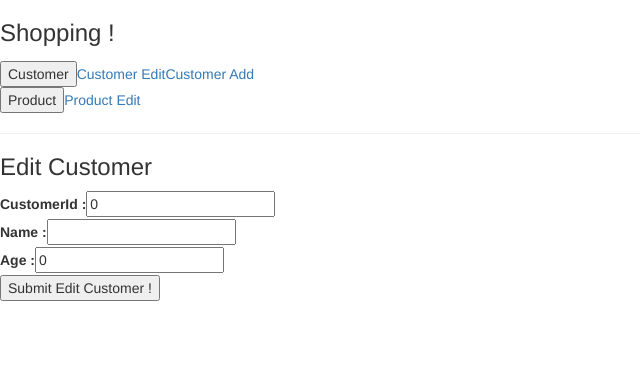
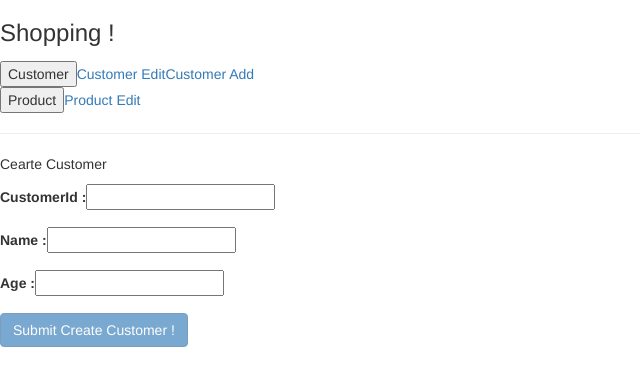
Before and after one commit to suphattra2539/CustomerTest, an Angular app: page /customer-edit in a window 1280 px wide. Shown: the top 386 px of the page, without its empty margins (0-640 px from the left). Built offline with nearby package versions, Linux system fonts and the light colour scheme.

Commit message:
first commit

```diff
--- a/angular.json
+++ b/angular.json
@@ -120,6 +120,10 @@
           }
         }
       }
-    }},
-  "defaultProject": "Cus"
+    }
+  },
+  "defaultProject": "Cus",
+  "cli": {
+    "analytics": false
+  }
 }
--- a/package.json
+++ b/package.json
@@ -24,6 +24,7 @@
     "bootstrap": "^3.4.1",
     "http-client": "^4.3.1",
     "node-angular-http-client": "^1.1.7",
+    "node-modules": "^1.0.1",
     "rxjs": "~6.5.4",
     "tslib": "^1.10.0",
     "zone.js": "~0.10.2"
--- a/src/app/app.component.html
+++ b/src/app/app.component.html
@@ -6,8 +6,9 @@
             </label>
             <br>
             <button routerLink="customer">Customer</button>
-            <a routerLink="customer-edit" [queryParams]="{ id: '15'}" >Customer Edit</a>
-            <a routerLink="customer-edit" [queryParams]="{ id: '0'}" >Customer Add</a>
+            <!-- <a routerLink="customer-edit" [queryParams]="{ id: '15'}" >Customer Edit</a> -->
+            <a routerLink="customer-edit" >Customer Edit</a>
+            <a routerLink="customer-edit"  >Customer Add</a>
             <br>
             <button routerLink="product">Product</button>
             <a routerLink="product-edit">Product Edit</a>
--- a/src/app/app.module.ts
+++ b/src/app/app.module.ts
@@ -9,7 +9,7 @@ import { AppService } from './app.service';
 import { AppRoutingModule } from './app-routing.module';
 import { FormsModule } from '@angular/forms';
 import { CustomerEditComponent } from './customer/customer-edit/customer-edit.component';
-import { ProductEditComponent } from './product/product-edit/product-edit.component'
+import { ProductEditComponent } from './product/product-edit/product-edit.component';
 @NgModule({
   declarations: [
     AppComponent,
--- a/src/app/app.service.ts
+++ b/src/app/app.service.ts
@@ -1,5 +1,8 @@
 import { CustomerComponent } from './customer/customer.component';
 import { ProductComponent } from './product/product.component';
+
+import { CustomerEditComponent } from './customer/customer-edit/customer-edit.component';
+import { ProductEditComponent } from './product/product-edit/product-edit.component';
 import { Injectable } from '@angular/core';
 import { of } from 'rxjs';
 
@@ -24,6 +27,8 @@ export class AppService {
     { ProductId: 3, Name: 'ffff', Price: 27 },
     { ProductId: 4, Name: 'ssss', Price: 27 }
     ];
+
+    customerIdEdit: number;
 
     addCustomer(CustomerId: number, Name: string, Age: number) {
         this.customers.push({ CustomerId: CustomerId, Name: Name, Age: Age });
@@ -51,9 +56,12 @@ export class AppService {
         ])
     }
 
-    getCustomerEdit(customerId: number) {
-        let customer = this.customers.filter(custObj => custObj.CustomerId === customerId);
-        return of(customer[0]);
+    getCustomerEdit(customerId: any) {
+        //let customer = this.customers.filter(custObj => custObj.CustomerId === customerId);
+        //return of(customer[0]);
+
+        this.customerIdEdit = customerId;
+        //console.log(" m        "+this.customerIdEdit);
         // this.customerEditID.CustomerId = customerVM.CustomerId;
         // this.customerEditID.Name = customerVM.Name;
         // this.customerEditID.Age = customerVM.Age;
--- a/src/app/customer/customer-edit/customer-edit.component.html
+++ b/src/app/customer/customer-edit/customer-edit.component.html
@@ -1,19 +1,46 @@
-<h3>{{isAddMode ? 'Add' : 'Edit'}}  Customer</h3>
 
-  <div  class="col-xs-20">
+
+  <div *ngIf="editCustomer2.CustomerId === null"  class="col-xs-20">
+      <p>Update Customer</p>
         <div >
             <div >
                 <label>CustomerId :</label>
-                <input type="number" [(ngModel)]="editCustomer.CustomerId" ><br>
+                <input type="number" [(ngModel)]="customerId.CustomerId" ><br>
             </div>
             <div >
                 <label>Name :</label>
-                <input type="text" [(ngModel)]="editCustomer.Name"><br>
+                <input type="text" [(ngModel)]="customerId.Name"><br>
             </div>
             <div >
                 <label>Age :</label>
-                <input type="number" [(ngModel)]="editCustomer.Age"><br>
+                <input type="number" [(ngModel)]="customerId.Age"><br>
             </div>
         </div>
         <button (click)="onEditCustomet()" [routerLink]="'/customer'" >Submit Edit Customer !</button>
+
 </div>
+<div *ngIf="editCustomer2.CustomerId !== null">
+    <p>Cearte Customer</p>
+    <form (ngSubmit)="onClickSubmit(f)" #f="ngForm">
+        <div class="user-data" ngModelGroup="userData" #userData="ngModelGroup">
+            <div class="form-group">
+                <label>CustomerId :</label>
+                <input type="number" id="CustomerId" class="from-control" ngModel name="CustomerId"
+                    required><br>
+            </div>
+            <div class="form-group">
+                <label>Name :</label>
+                <input type="text" id="Name" class="from-control" ngModel name="Name" required><br>
+
+            </div>
+            <div class="form-group">
+                <label>Age :</label>
+                <input type="number" id="Age" class="from-control" ngModel name="Age" required><br>
+            </div>
+        </div>
+        <button class="btn btn-primary" type="submit" [disabled]="!f.valid" routerLink="/customer">
+            Submit Create Customer !
+        </button>
+
+    </form>
+</div>
--- a/src/app/customer/customer-edit/customer-edit.component.ts
+++ b/src/app/customer/customer-edit/customer-edit.component.ts
@@ -1,10 +1,10 @@
-import { Component, OnInit, ViewChild } from '@angular/core';
+import { Component, OnInit, ViewChild, Injectable } from '@angular/core';
 
 import { NgForm } from '@angular/forms';
 import { AppService } from 'src/app/app.service';
 import { ActivatedRoute } from '@angular/router';
 
-
+@Injectable()
 @Component({
   selector: 'app-customer-edit',
   templateUrl: './customer-edit.component.html',
@@ -14,16 +14,21 @@ import { ActivatedRoute } from '@angular/router';
 export class CustomerEditComponent implements OnInit {
 
   @ViewChild('f', { static: false }) signupForm: NgForm;
-  editCustomer = {
+  editCustomer2 = {
     CustomerId: 0,
     Name: '',
+    Age: 0
+  };
+  createCustomer = {
+    CustomerId :0,
+    Name : '' ,
     Age: 0
   };
 
   customerSet: { CustomerId: number, Name: string, Age: number }[] = [];
 
   public isAddMode : boolean = false;
-  public customerId : number;
+  public customerId : any;
 
   constructor(private appService: AppService,
     private activeRoute: ActivatedRoute) {
@@ -31,40 +36,58 @@ export class CustomerEditComponent implements OnInit {
     //   console.log(data);
     // })
 
-    this.activeRoute.queryParams.subscribe((data) => {
-      this.isAddMode = data == null || data.id == 0;
-      this.customerId = +data.id;
-    });
+    //this.activeRoute.queryParams.subscribe((data) => {
+      //this.isAddMode = data == null || data.id == 0;
+     // this.customerId = +data.id;
+    //});
 
   }
 
   ngOnInit() {
-    this.appService.getCustomerEdit(this.customerId).subscribe((data) =>{
-      console.log(data);
-    });
+    //this.customerId = this.appService.customerIdEdit;
+    //console.log("data : "+this.appService.customerIdEdit);
+    //subscribe((data) =>{
+    //    console.log("data : "+data);
+    //  });
     // this.editCustomer.CustomerId = this.customerGet.CustomerId;
     // this.editCustomer.Name = this.customerGet.Name;
     // this.editCustomer.Age = this.customerGet.Age;
+    alert('1');
+
+  }
+  ngOnInit1(customerID : any){
+    alert('2');
+    this.customerId = {...customerID};
+    this.editCustomer2.CustomerId = this.customerId.CustomerId;
+    this.editCustomer2.Name = this.customerId.Name;
+    this.editCustomer2.Age = this.customerId.Age;
+    console.log(this.editCustomer2.CustomerId + "/" + this.editCustomer2.Name + "/"+ this.editCustomer2.Age);
   }
 
   onEditCustomet() {
     //updateCustomer
     //let d = JSON.stringify(this.customer);
     //console.log(d);
-    let Cusid = this.editCustomer.CustomerId;
-    let Name: string = this.editCustomer.Name;
-    let Age: number = this.editCustomer.Age;
-    alert("Edit Ok");
 
-    this.appService.updateCustomer(Cusid, Name, Age);
-    this.editCustomer.CustomerId = 0;
-    this.editCustomer.Name = '';
-    this.editCustomer.Age = 0;
+    // let Cusid = this.editCustomer.CustomerId;
+    // let Name: string = this.editCustomer.Name;
+    // let Age: number = this.editCustomer.Age;
+    // alert("Edit Ok");
+
+    // this.appService.updateCustomer(Cusid, Name, Age);
+    // this.editCustomer.CustomerId = 0;
+    // this.editCustomer.Name = '';
+    // this.editCustomer.Age = 0;
+
     // this.CreateCusId = false;
   }
 
-  onClickSubmit(form: NgForm) {
-
+  onClickSubmit(form : NgForm){
+    // console.log(this.signupForm);
+    // this.createCustomer.CustomerId =  this.signupForm.value.userData.CustomerId;
+    // this.createCustomer.Name =  this.signupForm.value.userData.Name;
+    // this.createCustomer.Age =  this.signupForm.value.userData.Age;
+    //this.customerConponent.onCearte2(this.createCustomer);
   }
 
 }
--- a/src/app/customer/customer.component.html
+++ b/src/app/customer/customer.component.html
@@ -3,7 +3,7 @@
         <div class="col-xs-12">
             <p>customer works!</p>
             <hr />
-            <button (click)="onClick()">Create Customer</button>
+            <button (click)="onClick()" routerLink="/customer-edit">Create Customer</button>
             <hr>
             <div>
                 <div class="row">
@@ -13,7 +13,7 @@
                             {{ customer.CustomerId }}
                             {{ customer.Name }}
                             {{ customer.Age }}
-                            <button (click)="onEdit(customer)"  >Edit</button>
+                            <button (click)="onEdit(customer)" routerLink="/customer-edit" >Edit</button>
                         </p>
                     </div>
 
--- a/src/app/customer/customer.component.ts
+++ b/src/app/customer/customer.component.ts
@@ -2,12 +2,13 @@ import { Component, OnInit, ViewChild, ElementRef } from '@angular/core';
 import { AppService } from '../app.service';
 
 import { NgForm } from '@angular/forms';
+import { CustomerEditComponent } from './customer-edit/customer-edit.component';
 
 @Component({
   selector: 'app-customer',
   templateUrl: './customer.component.html',
   styleUrls: ['./customer.component.css'],
-  providers: [AppService]
+  providers: [AppService,CustomerEditComponent]
 })
 export class CustomerComponent implements OnInit {
   @ViewChild('f',  { static: false }) signupForm: NgForm;
@@ -28,7 +29,7 @@ export class CustomerComponent implements OnInit {
 
 
   customerSet: {CustomerId:number, Name : string, Age : number}[]=[];
-  constructor(private appService : AppService) { }
+  constructor(private appService : AppService,private customerEditComponent : CustomerEditComponent) { }
    customer: any [];
 
   customerVM:any;
@@ -37,6 +38,7 @@ export class CustomerComponent implements OnInit {
     this.customer = this.appService.customers;
   }
   onClick(){
+    this.appService.getCustomerEdit(null);
     this.openCeateCus = true ;
     this.CreateCusId = false ;
   }
@@ -47,8 +49,11 @@ export class CustomerComponent implements OnInit {
     this.CreateCusId = true ;
 
     this.customerVM = {...customerId};
+    let customerID = this.customerVM.CustomerId;
     console.log(this.customerVM);
-    this.appService.getCustomerEdit(this.customerVM);
+    this.appService.getCustomerEdit(customerId);
+    this.customerEditComponent.ngOnInit1(this.customerVM);
+
 
     let  T_CusId = this.customerVM.CustomerId;
     let T_Name = this.customerVM.Name;
```
Also changed, not shown: 1 other file (tests, documents, lock files or other folders).
